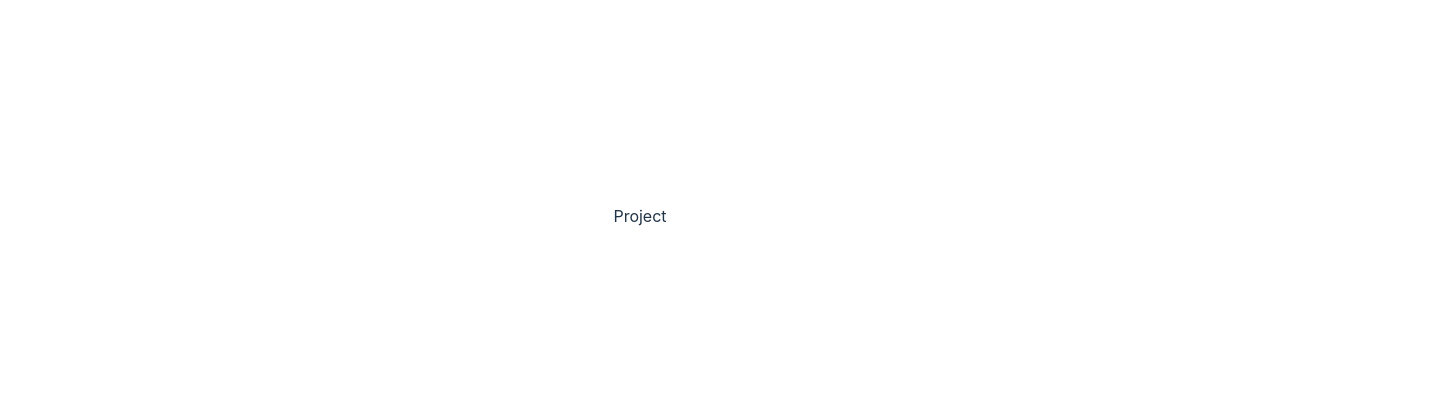
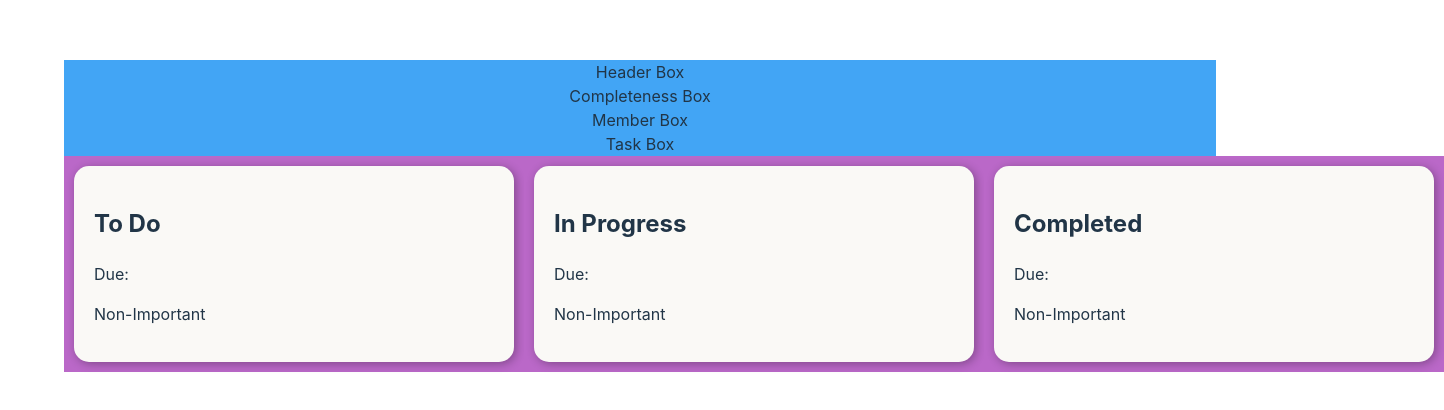
Before and after one commit to asin819/Koallab, a React (Vite) app in the folder koallab/: page /project in a window 1280 px wide. Shown: the part 184-594 px from the top of the page, 1444 px wide, since content can reach past the window. Built offline with nearby package versions, Linux system fonts and the light colour scheme.

Commit message:
added boxes for page sections

```diff
--- a/koallab/src/frontend/pages/project/Project.jsx
+++ b/koallab/src/frontend/pages/project/Project.jsx
@@ -1,9 +1,76 @@
 import React from "react";
 import './Project.css'
+import { Box, Container } from "@mui/material";
+import TaskCompact from "../../components/old/TaskCompact";
 
 const Project = () => {
 return(
-<p>Project</p>
+<Container>
+    <Box
+    classname = "headerBox"
+    sx={{
+        backgroundColor: "primary.light"
+    }}>
+        Header Box
+    </Box>
+
+    <Box
+    classname = "completenessBox"
+    sx={{
+        backgroundColor: "primary.light"
+    }}>
+        Completeness Box
+    </Box>
+
+    <Box
+    classname = "memberBox"
+    sx={{
+        backgroundColor: "primary.light"
+    }}>
+        Member Box
+    </Box>
+
+    <Box
+    classname = "tasks"
+    sx={{
+        backgroundColor: "primary.light"
+    }}>
+        Task Box
+        <Box
+        classname = "taskLists"
+        sx={{
+            display: "flex",
+            flexDirection: "row"
+        }}>
+
+          <Box
+            classname = "toDoTasks"
+            sx={{
+                backgroundColor: "secondary.light"
+            }}>
+                <TaskCompact TaskTitle="To Do" TaskImportance="Important"></TaskCompact>
+            </Box>
+            <Box
+            classname = "inProgressTasks"
+            sx={{
+                backgroundColor: "secondary.light"
+            }}>
+                <TaskCompact TaskTitle="In Progress" TaskImportance="Important"></TaskCompact>
+            </Box>
+            <Box
+            classname = "completedTasks"
+            sx={{
+                backgroundColor: "secondary.light",
+            }}>
+                <TaskCompact TaskTitle="Completed" TaskImportance="Important"></TaskCompact>
+            </Box>
+        </Box>
+
+
+    </Box>
+
+
+</Container>
 
 )
 
```
